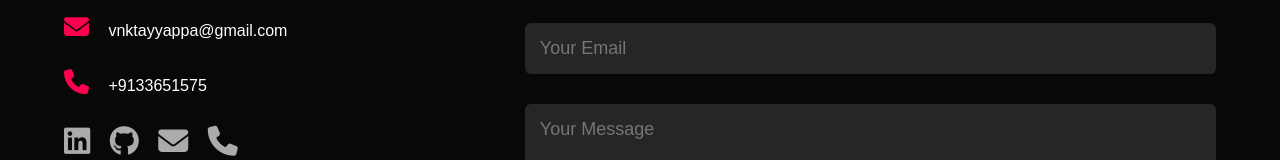
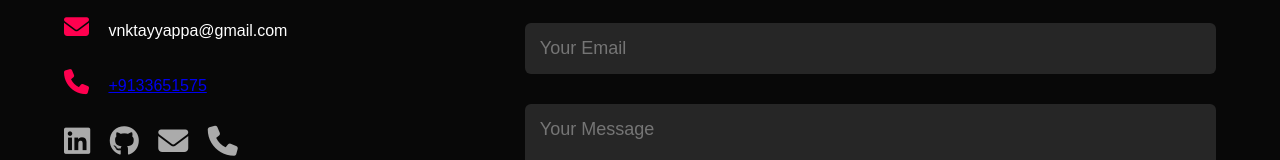
Before and after one commit to kl2000032271/Resume, a plain HTML site: page index.html in a window 1280 px wide. Shown: the part 2728-2888 px from the top of the page. Drawn offline with Linux system fonts and the light colour scheme.

Commit message:
Update index.html

```diff
--- a/index.html
+++ b/index.html
@@ -155,7 +155,7 @@
             <div class="contact-left">
                 <h1 class="sub-title">Contact Me</h1>
                 <p> <i class="fa-solid fa-envelope"></i> vnktayyappa@gmail.com</p>
-                <p> <i class="fa-solid fa-phone"></i> +9133651575</p>
+                <p><i class="fa-solid fa-phone"></i> <a href="tel:+9133651575">+9133651575</a></p>
                 <div class="social-icons">
                     <a href="https://www.linkedin.com/in/kl2000032271/"><i class="fa-brands fa-linkedin"></i></a>
                     <a href="https://github.com/kl2000032271"><i class="fa-brands fa-github"></i></a>
```
